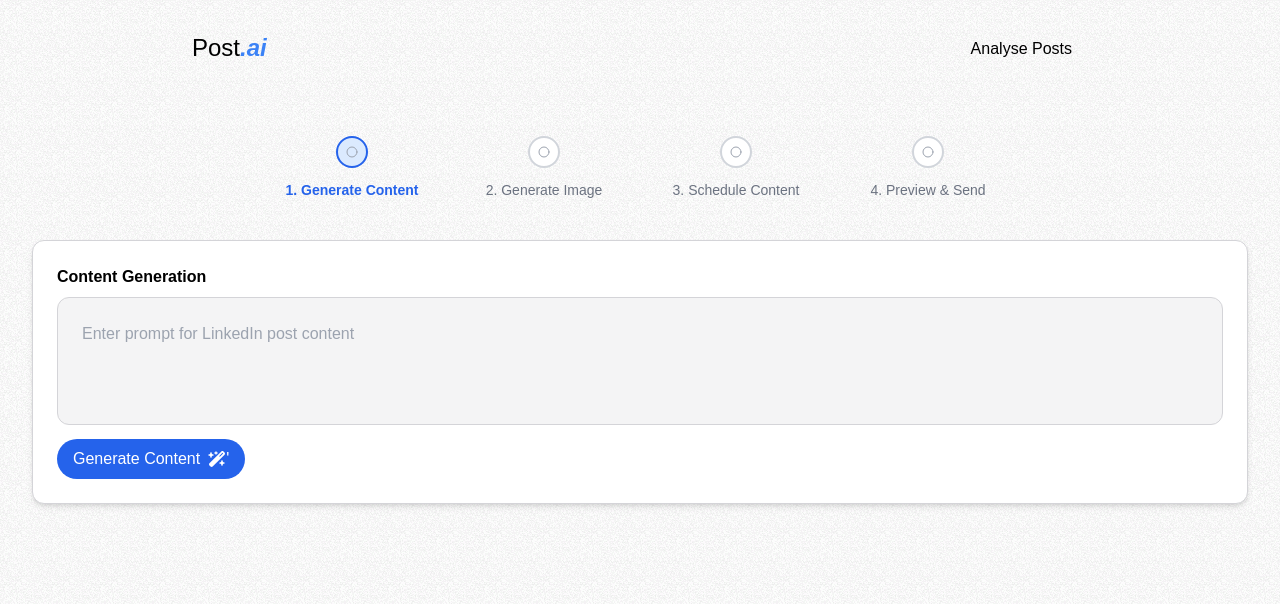
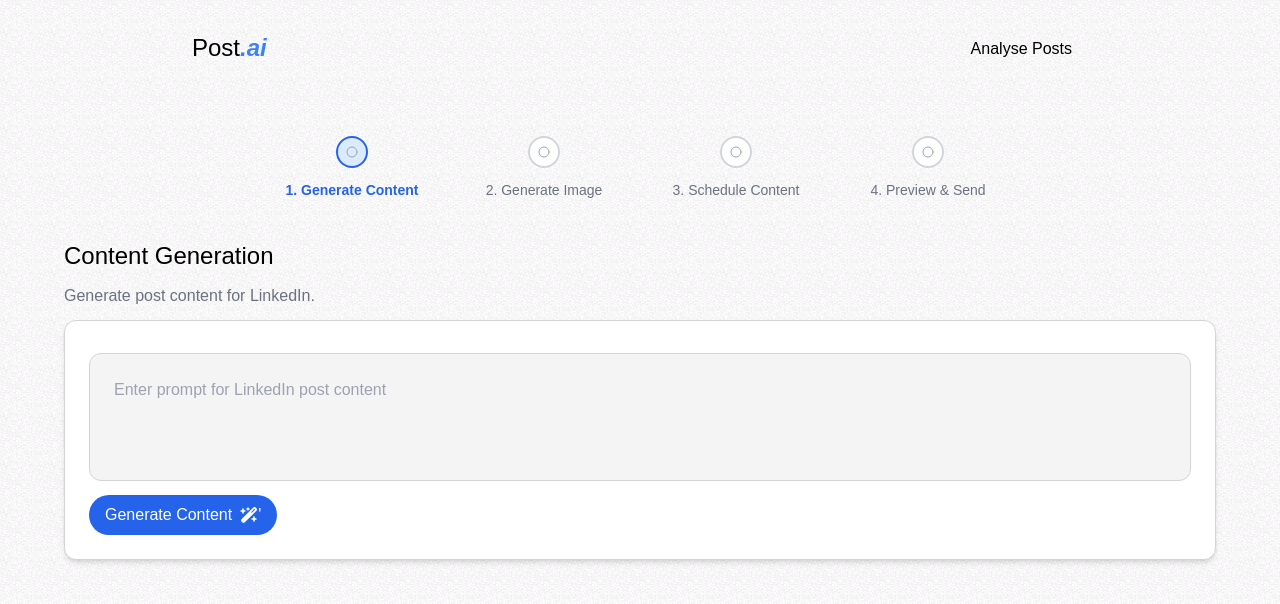
Before and after one commit to Aditya1101999/linkedin-post-automation, a React (Create React App) app in the folder client/: page /generate in a window 1280 px wide. Shown: the top 604 px of the page. Built offline with nearby package versions, Linux system fonts and the light colour scheme.

Commit message:
added UI Improvements for content and image generation

```diff
--- a/client/src/components/ContentQuery.js
+++ b/client/src/components/ContentQuery.js
@@ -31,8 +31,10 @@ export default function ContentQuery({ content, setContent }) {
 
     return (
         <>
-            <div className="p-6 bg-white border border-zinc-300 rounded-xl shadow-md">
-                <h3 className="text-md font-montserrat font-semibold">Content Generation</h3>
+            <h3 className="max-width text-2xl font-bebas">Content Generation</h3>
+            <p className="max-width text-md font-montserrat mt-3 text-gray-500">Generate post content for LinkedIn.</p>
+            <div className="max-width p-6 bg-white border border-zinc-300 rounded-xl shadow-md mt-3">
+
                 <textarea
                     value={contentQuery}
                     onChange={(e) => setContentQuery(e.target.value)}
--- a/client/src/components/ImageQuery.js
+++ b/client/src/components/ImageQuery.js
@@ -31,9 +31,10 @@ export default function ImageQuery({image, setImage}){
       };
     return(
         <>
+         <h3 className="max-width text-2xl font-bebas">Image Generation</h3>
+         <p className="max-width text-md font-montserrat mt-3 text-gray-500">Generate post image for LinkedIn.</p>
+        <div className="max-width p-6 mt-3 bg-white border border-zinc-300 rounded-xl shadow-md">
 
-        <div className="p-6 bg-white border border-zinc-300 rounded-xl shadow-md">
-          <h3 className="text-md font-montserrat font-semibold">Image Generation</h3>
           <textarea
             value={imageQuery}
             onChange={(e) => setImageQuery(e.target.value)}
```
